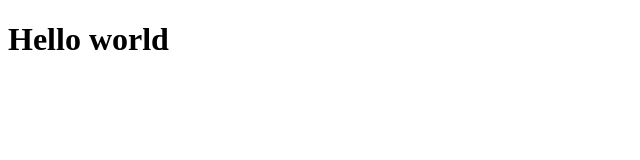
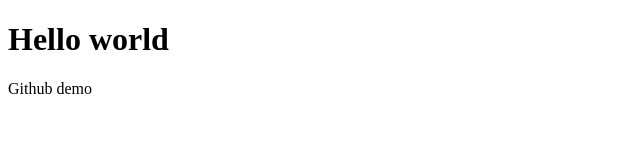
Before and after one commit to NitinBargaje/gitDemo, a plain HTML site: page index.html in a window 1280 px wide. Shown: the whole page, without its empty margins (0-640 px from the left). Drawn offline with Linux system fonts and the light colour scheme.

Commit message:
this is demo to check if confilct

```diff
--- a/index.html
+++ b/index.html
@@ -8,5 +8,7 @@
 </head>
 <body>
     <h1>Hello world</h1>
+    <div>Github demo</div>
+
 </body>
 </html>
```
